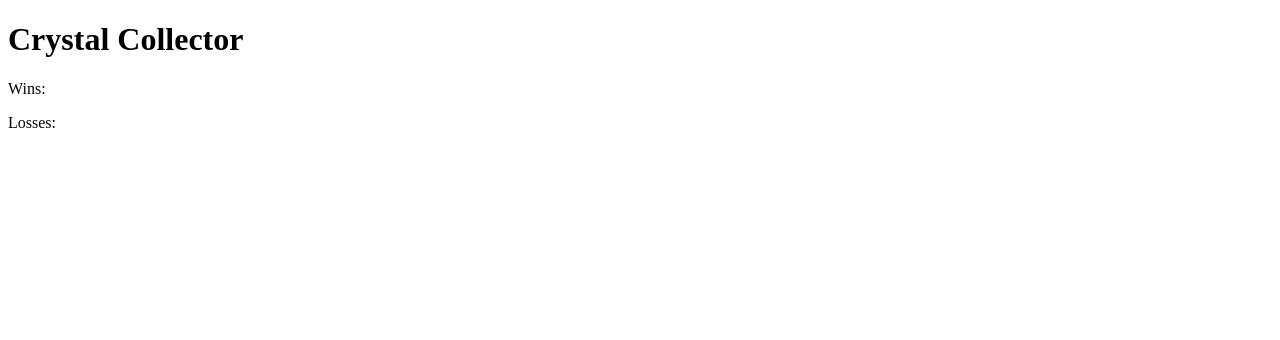
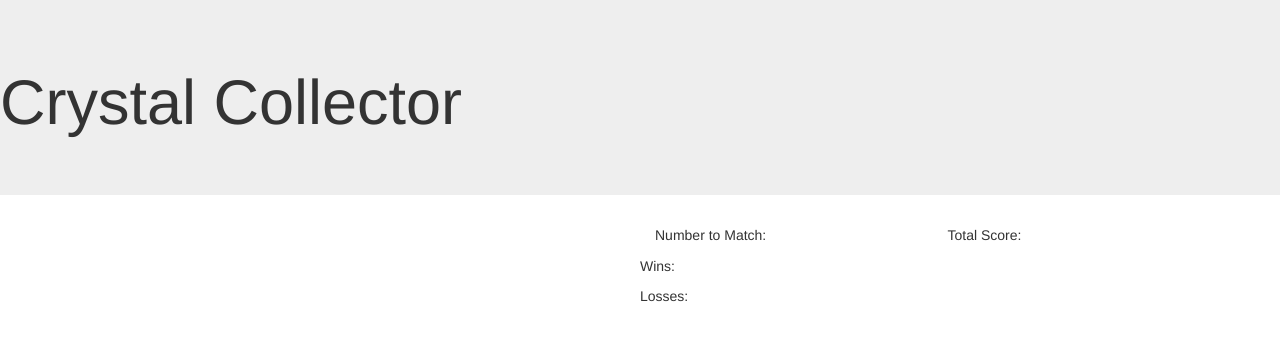
Before and after one commit to cpsavva/week-4-game, a plain HTML site: page index.html in a window 1280 px wide. Drawn offline with nearby package versions, Linux system fonts and the light colour scheme.

Commit message:
added links to html and gem images

```diff
--- a/index.html
+++ b/index.html
@@ -3,8 +3,9 @@
 <head>
 	<title>Crystal Collector!</title>
 	<!--Bootstrap-->
-
+	<link rel="stylesheet" href="https://maxcdn.bootstrapcdn.com/bootstrap/3.3.7/css/bootstrap.min.css" integrity="sha384-BVYiiSIFeK1dGmJRAkycuHAHRg32OmUcww7on3RYdg4Va+PmSTsz/K68vbdEjh4u" crossorigin="anonymous">
 	<!--css-->
+	<link rel="stylesheet" type="text/css" href="./assets/css/style.css">
 
 </head>
 <body>
@@ -19,10 +20,16 @@
 				<div class="col-md-6">
 					<div class="row">
 						<!--random number-->
-						<div id="numberToMatch" class="col-md-6"></div>
+						<div class="col-md-6">
+							<p>Number to Match:</p>
+							<div id="numberToMatch"></div>
+						</div>
 
 						<!--crystal sum-->
-						<div id="crystalSum" class="col-md-6"></div>
+						<div class="col-md-6">
+							<p>Total Score: </p>
+							<div id="crystalSum"></div>
+						</div>
 					</div>
 					<div class="row">
 						<!--crystals-->
@@ -39,10 +46,9 @@
 	</div>
 
 </body>
-<script type="text/javascript">
 	<!--jquery-->
+	<script src="https://code.jquery.com/jquery-2.2.3.js" integrity="sha256-laXWtGydpwqJ8JA+X9x2miwmaiKhn8tVmOVEigRNtP4=" crossorigin="anonymous"></script>
 
-	<!--myscript-->
-
-</script>
+	<!--my script-->
+	<script type="text/javascript" src="./assets/javascript/game.js"></script>
 </html>
```
Also changed, not shown: assets/images/gem1.jpg (added), assets/images/gem2.jpg (added), assets/images/gem3.jpg (added), assets/images/gem4.jpg (added), 1 other file.
